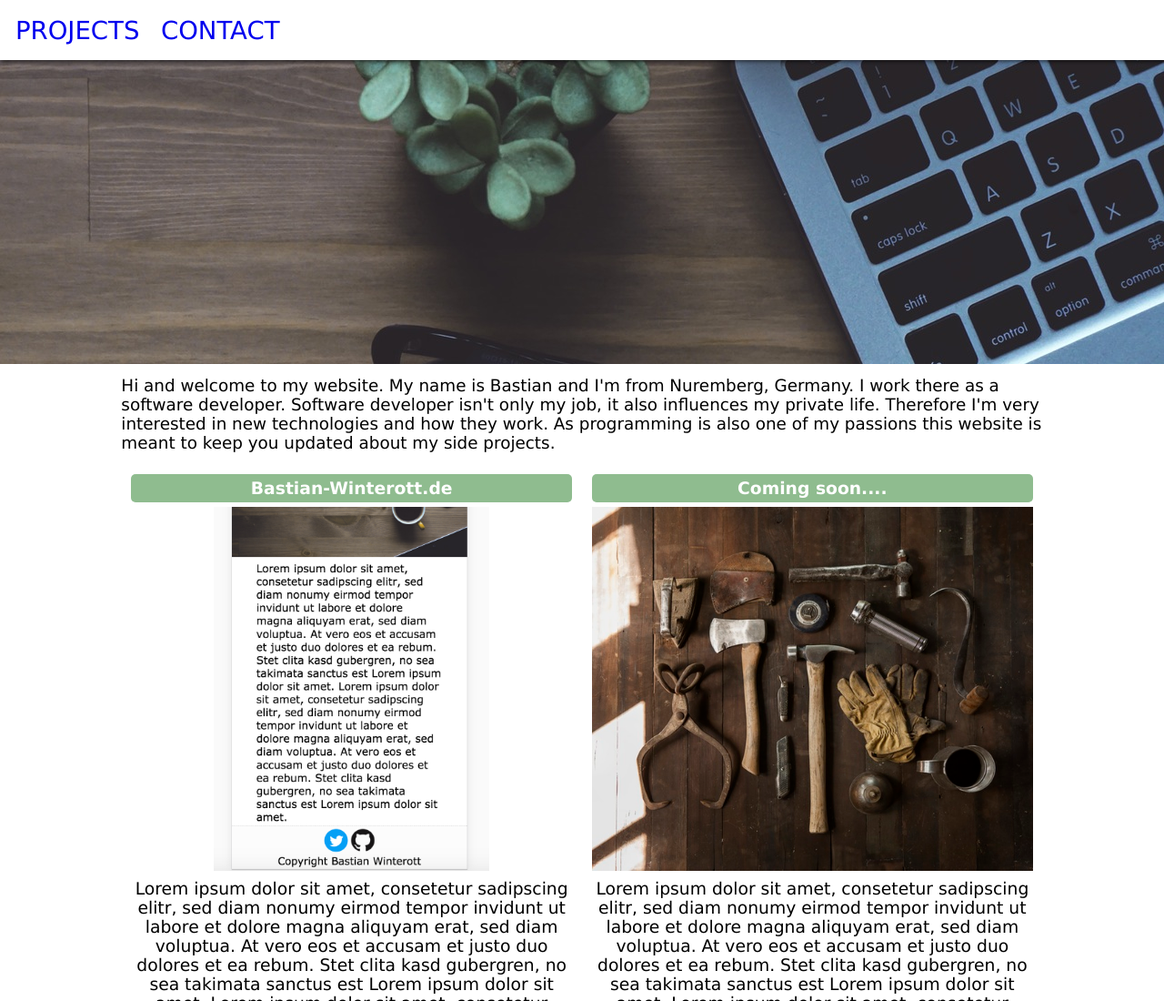
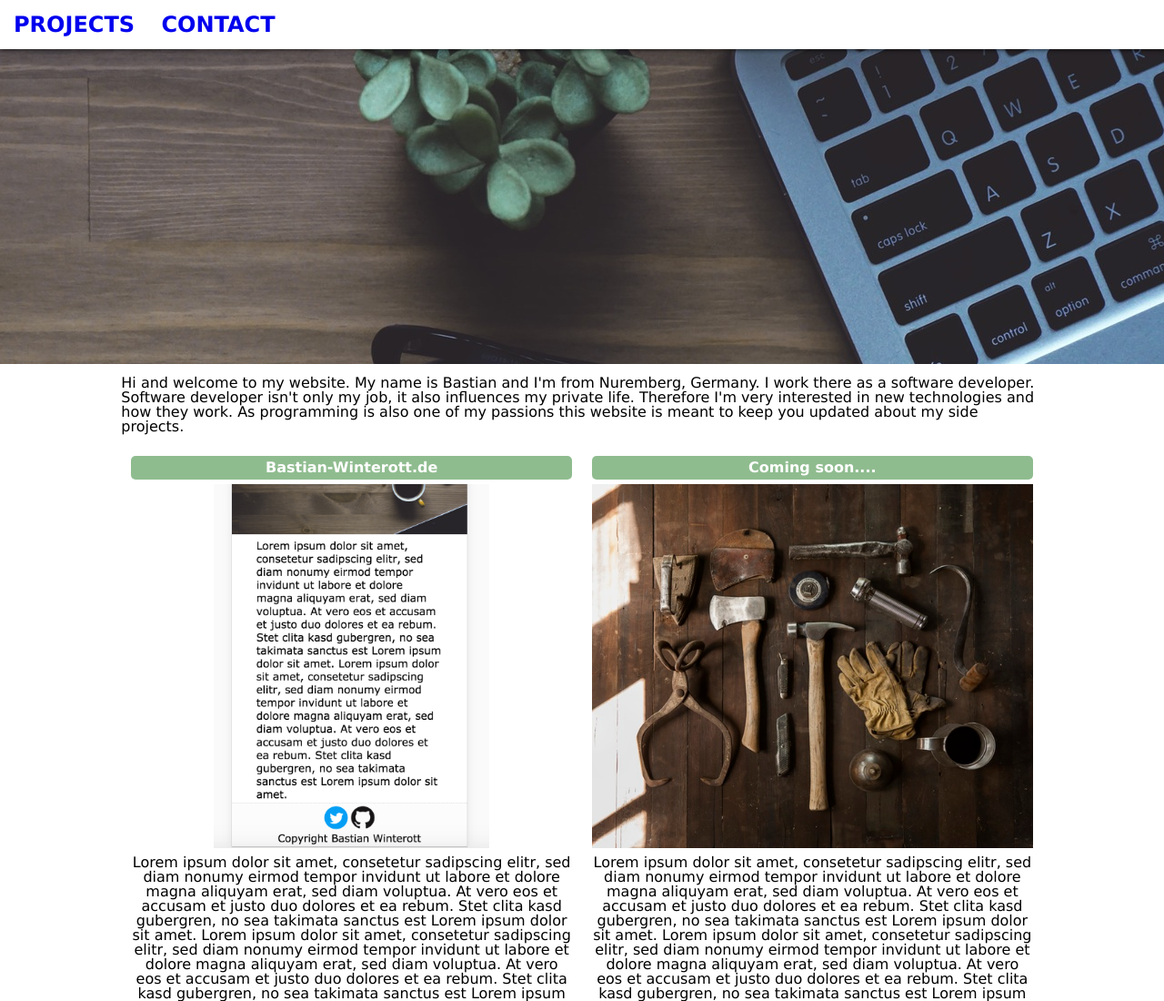
Before and after one commit to KingTigerXCII/Responsive_website, a website: page index.html in a window 1280 px wide. Shown: the top 1100 px of the page at 91% size. Drawn offline with nearby package versions, Linux system fonts and the light colour scheme.

Commit message:
Reset CSS, head in em

```diff
--- a/styles.css
+++ b/styles.css
@@ -1,9 +1,57 @@
+/* http://meyerweb.com/eric/tools/css/reset/
+   v2.0 | 20110126
+   License: none (public domain)
+*/
+
+html, body, div, span, applet, object, iframe,
+h1, h2, h3, h4, h5, h6, p, blockquote, pre,
+a, abbr, acronym, address, big, cite, code,
+del, dfn, em, img, ins, kbd, q, s, samp,
+small, strike, strong, sub, sup, tt, var,
+b, u, i, center,
+dl, dt, dd, ol, ul, li,
+fieldset, form, label, legend,
+table, caption, tbody, tfoot, thead, tr, th, td,
+article, aside, canvas, details, embed,
+figure, figcaption, footer, header, hgroup,
+menu, nav, output, ruby, section, summary,
+time, mark, audio, video {
+	margin: 0;
+	padding: 0;
+	border: 0;
+	font-size: 100%;
+	vertical-align: baseline;
+}
+/* HTML5 display-role reset for older browsers */
+article, aside, details, figcaption, figure,
+footer, header, hgroup, menu, nav, section {
+	display: block;
+}
+body {
+	line-height: 1;
+}
+ol, ul {
+	list-style: none;
+}
+blockquote, q {
+	quotes: none;
+}
+blockquote:before, blockquote:after,
+q:before, q:after {
+	content: '';
+	content: none;
+}
+table {
+	border-collapse: collapse;
+	border-spacing: 0;
+}
+
+
+/* costum css */
+
+
 * {
 
-    /* set to default */
-    font-size: 102%;
-    margin: 0;
-    padding: 0;
     box-sizing: border-box; /* delete calculation of width */
     font-family: Verdana, Geneva, sans-serif;
 
@@ -41,7 +89,8 @@ header nav ul {
 
 header nav li {
 
-    font-size: 150%;
+    font-size: 1.5em; /* 24px / 16px(100%) */
+    font-weight: bold;
     width: 100%;
     padding: 0.625em; /* 1.041666666666667% */
     text-transform: uppercase;
```
